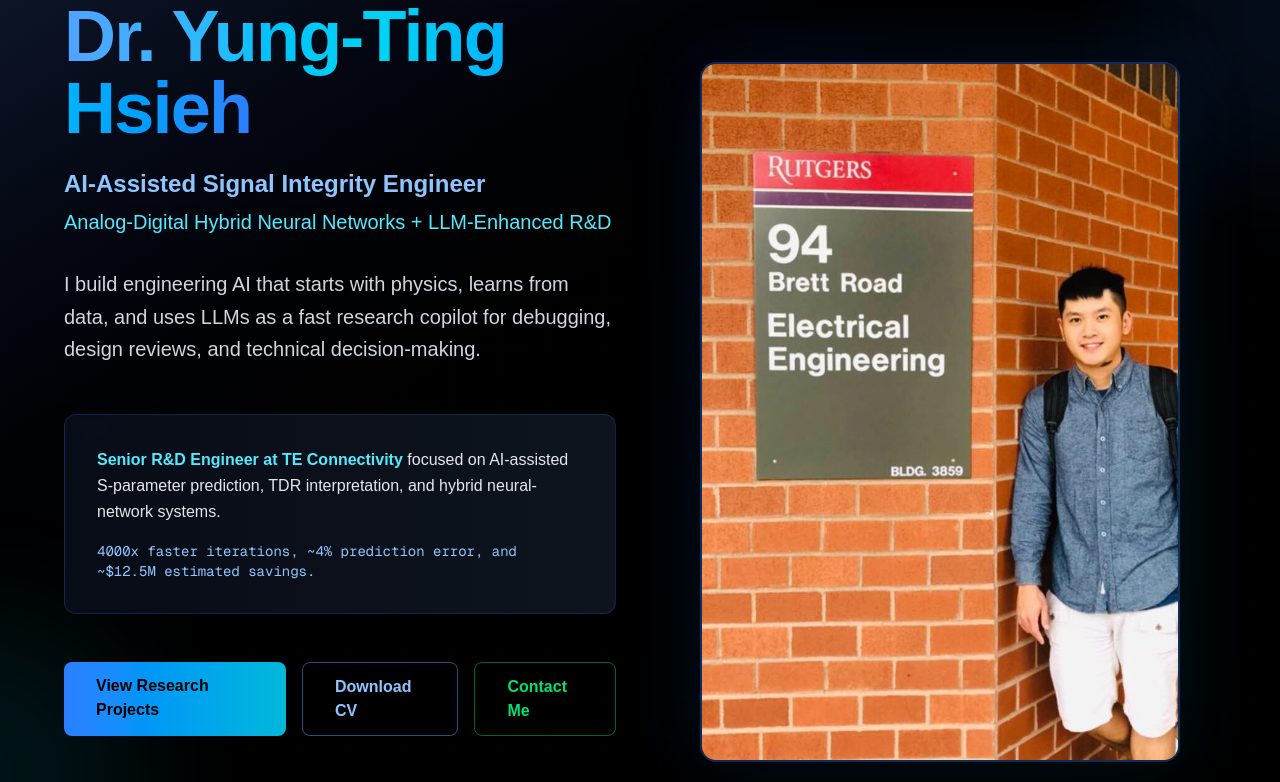
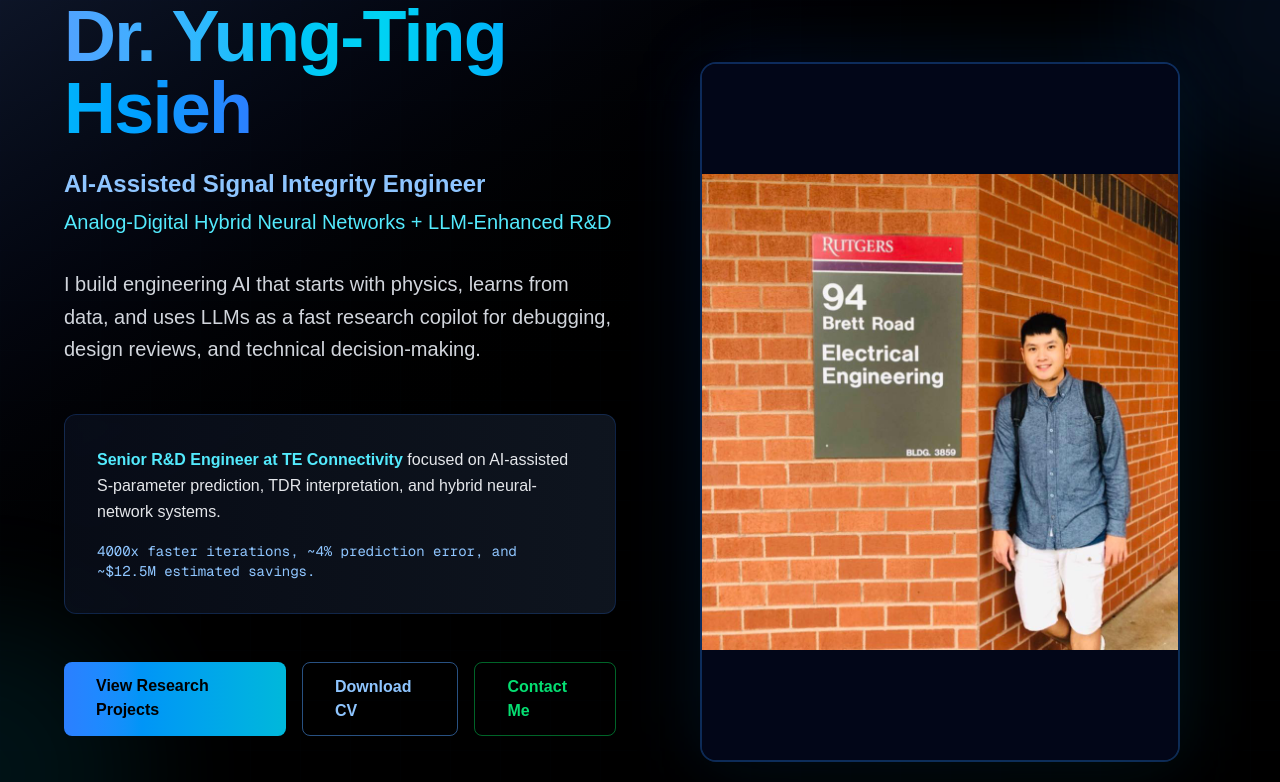
Before and after one commit to dryungtinghsieh-ui/ai-portfolio, a Next.js app: page / in a window 1280 px wide. Shown: the top 782 px of the page. Built offline with nearby package versions, Linux system fonts and the light colour scheme.

Commit message:
fix: prevent portrait image cropping on home page

```diff
--- a/app/page.tsx
+++ b/app/page.tsx
@@ -151,7 +151,7 @@ export default function Home() {
                         width={500}
                         height={700}
                         priority
-                        className="h-full w-full object-cover object-center"
+                        className="h-full w-full bg-slate-950 object-contain object-center"
                       />
                     </div>
                   </div>
@@ -252,7 +252,7 @@ export default function Home() {
                       width={500}
                       height={700}
                       priority
-                      className="h-full w-full object-cover object-center"
+                      className="h-full w-full bg-slate-950 object-contain object-center"
                     />
                   </div>
                 </div>
```
